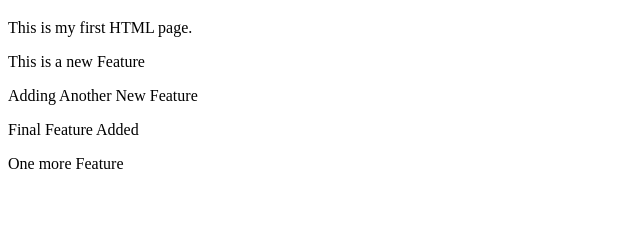
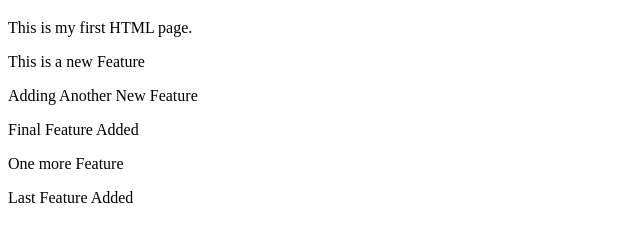
Before and after one commit to MayurD92/LocalRepo, a plain HTML site: page index.html in a window 1280 px wide. Shown: the part 134-376 px from the top of the page, without its empty margins (0-640 px from the left). Drawn offline with Linux system fonts and the light colour scheme.

Commit message:
One Last Feature

```diff
--- a/index.html
+++ b/index.html
@@ -6,3 +6,4 @@
 <p>Adding Another New Feature</p>
 <p>Final Feature Added</p>
 <p>One more Feature</p>
+<p>Last Feature Added</p>
```
